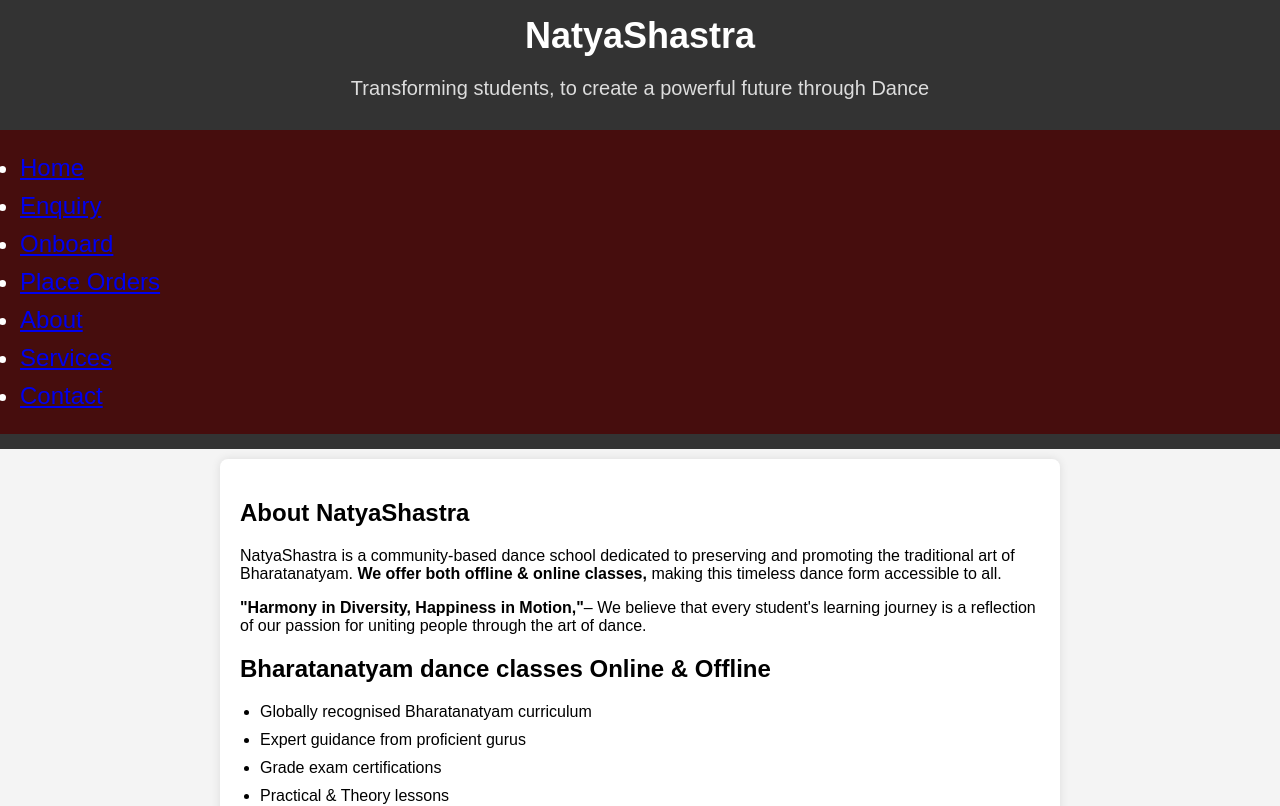
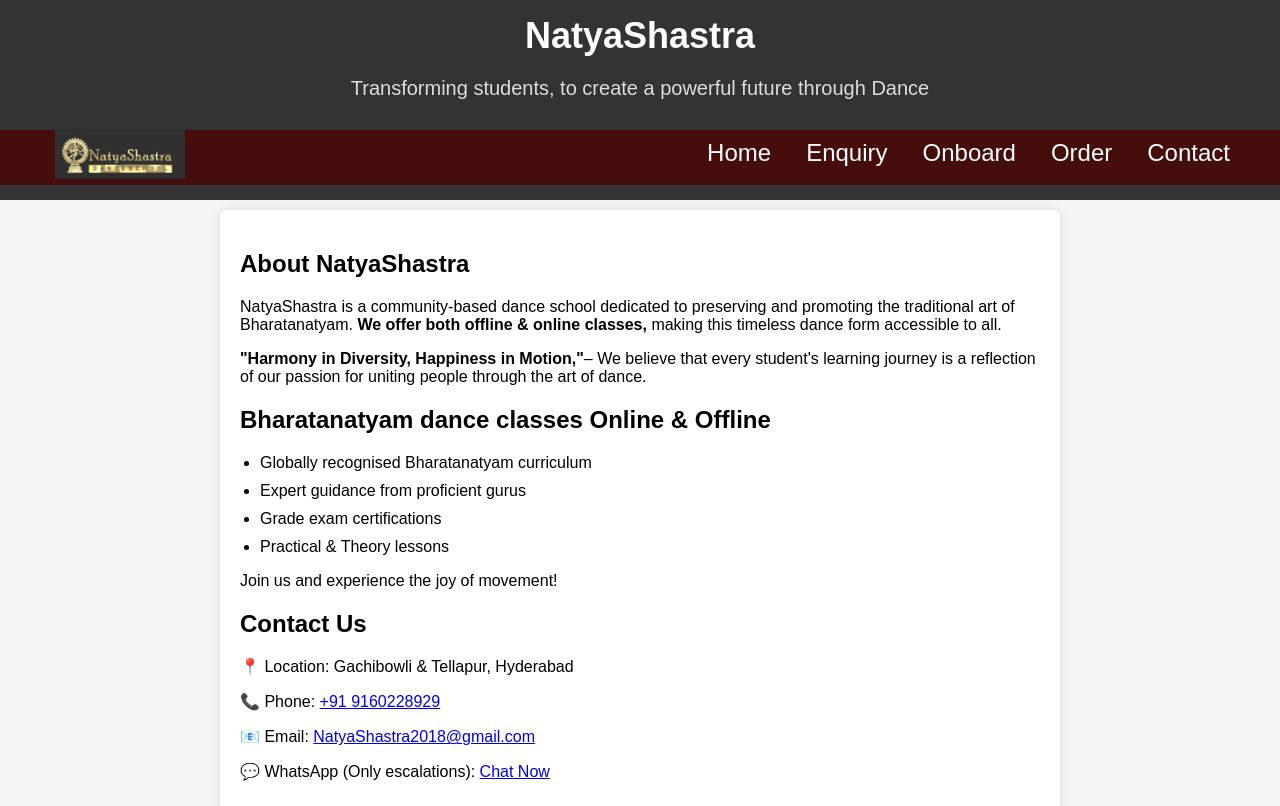
Before and after one commit to NatyaShastra/natya, a React (Vite) app: page /about in a window 1280 px wide. Shown: the top 806 px of the page. Built offline with nearby package versions, Linux system fonts and the light colour scheme.

Commit message:
Resolved merge conflict issue

```diff
--- a/src/components/Navbar.tsx
+++ b/src/components/Navbar.tsx
@@ -8,15 +8,25 @@ export const Navbar: React.FC = () => {
 
   return (
     <nav className="navbar">
-      <ul>
-        <li><Link to="/">Home</Link></li>
-        <li><Link to="/enquiry">Enquiry</Link></li>
-        <li><Link to="/onboarding">Onboard</Link></li>
-        <li><Link to="/booking">Place Orders</Link></li>
-        <li><Link to="/about">About</Link></li>
-        <li><Link to="/services">Services</Link></li>
-        <li><Link to="/contact">Contact</Link></li>
-      </ul>
+      <div className="nav-container">
+        <Link to="/" className="nav-logo">
+        <img src={logo} alt="NatyaShastra Logo" className="header-logo" />
+        </Link>
+        <div className="menu-icon" onClick={() => setMenuOpen(!menuOpen)}>
+          <div className={menuOpen ? "bar open" : "bar"}></div>
+          <div className={menuOpen ? "bar open" : "bar"}></div>
+          <div className={menuOpen ? "bar open" : "bar"}></div>
+        </div>
+        <ul className={menuOpen ? "nav-links open" : "nav-links"}>
+          <li><Link to="/" onClick={() => setMenuOpen(false)}>Home</Link></li>
+          <li><Link to="/enquiry" onClick={() => setMenuOpen(false)}>Enquiry</Link></li>
+          <li><Link to="/onboarding" onClick={() => setMenuOpen(false)}>Onboard</Link></li>
+          <li><Link to="/booking" onClick={() => setMenuOpen(false)}>Order</Link></li>
+          <li><Link to="/about" onClick={() => setMenuOpen(false)}>Contact</Link></li>
+          {/* <li><Link to="/services" onClick={() => setMenuOpen(false)}>Services</Link></li>
+          <li><Link to="/contact" onClick={() => setMenuOpen(false)}>Contact</Link></li> */}
+        </ul>
+      </div>
     </nav>
   );
 };
```
